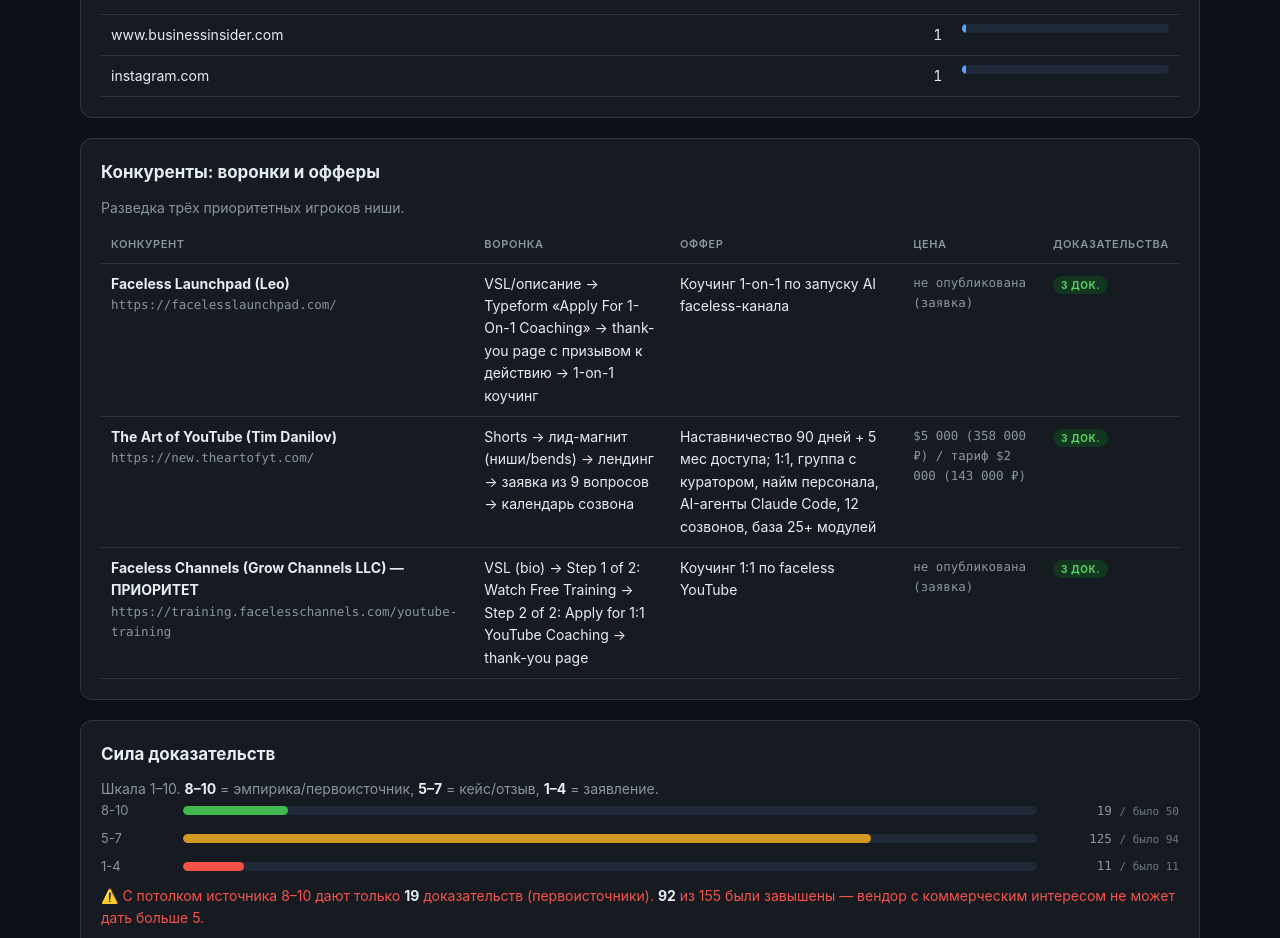
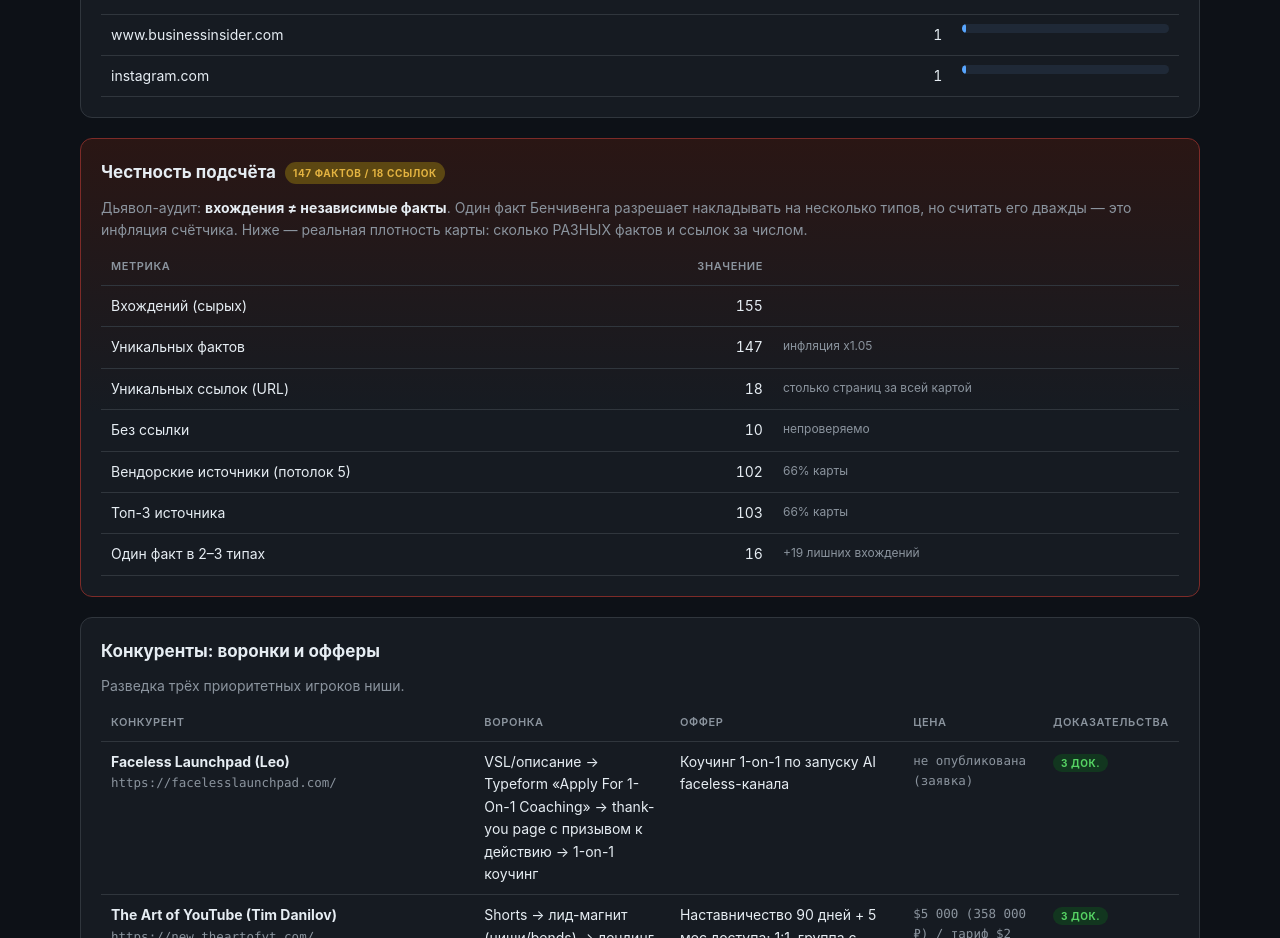
Before and after one commit to Alinskiy777/proof-map, a plain HTML site: page dash.html in a window 1280 px wide. Shown: the part 1920-2858 px from the top of the page. Drawn offline with Linux system fonts and the light colour scheme.

Commit message:
Карта доказательств: мастер-таксономия 30 типов + дьявол-аудит

```diff
--- a/dash.html
+++ b/dash.html
@@ -77,6 +77,14 @@
     <h2>Источники</h2>
     <p class="note">Откуда пришли доказательства: Reddit · конкуренты · статистика · форумы.</p>
     <table id="tblSources"><thead><tr><th>Источник</th><th class="num">Доказательств</th><th></th></tr></thead><tbody></tbody></table>
+  </div>
+
+  <div class="panel alert">
+    <h2>Честность подсчёта <span class="tag a" id="tagHonest"></span></h2>
+    <p class="note">Дьявол-аудит: <b>вхождения ≠ независимые факты</b>. Один факт Бенчивенга разрешает
+    накладывать на несколько типов, но считать его дважды — это инфляция счётчика. Ниже —
+    реальная плотность карты: сколько РАЗНЫХ фактов и ссылок за числом.</p>
+    <table id="tblHonest"><thead><tr><th>Метрика</th><th class="num">Значение</th><th></th></tr></thead><tbody></tbody></table>
   </div>
 
   <div class="panel">
@@ -200,6 +208,31 @@
   `<tr><td>${s}</td><td class="num">${n}</td><td><div class="bar"><i style="width:${(n/srcs[0][1]*100).toFixed(1)}%;background:var(--blue)"></i></div></td></tr>`).join('')
   || '<tr><td colspan="3" class="empty">нет источников</td></tr>';
 
+// ── честность подсчёта (дьявол-аудит, v0.4) ──
+const flatP = [];
+keys.forEach(k => (P[k] || []).forEach(p => flatP.push({ ...p, type: k })));
+const uniqUrl = new Set(flatP.filter(p => p.url).map(p => p.url)).size;
+const noUrlN = flatP.filter(p => !p.url).length;
+const vendorN = flatP.filter(p => p.url && /facelesslaunchpad|theartofyt|facelesschannels/i.test(p.url)).length;
+const byQ = {};
+flatP.forEach(p => { const q = p.q.slice(0, 45); (byQ[q] = byQ[q] || []).push(p.type); });
+const stretched = Object.values(byQ).filter(t => t.length > 1);
+const stretchExtra = stretched.reduce((a, t) => a + (t.length - 1), 0);
+const top3 = srcs.slice(0, 3).reduce((a, [, n]) => a + n, 0);
+const pc = n => Math.round(n / total * 100) + '%';
+const honest = [
+  ['Вхождений (сырых)', total, '', ''],
+  ['Уникальных фактов', unique, 'инфляция x' + (total / Math.max(1, unique)).toFixed(2), ''],
+  ['Уникальных ссылок (URL)', uniqUrl, 'столько страниц за всей картой', 'r'],
+  ['Без ссылки', noUrlN, 'непроверяемо', 'r'],
+  ['Вендорские источники (потолок 5)', vendorN, pc(vendorN) + ' карты', 'r'],
+  ['Топ-3 источника', top3, pc(top3) + ' карты', 'r'],
+  ['Один факт в 2–3 типах', stretched.length, '+' + stretchExtra + ' лишних вхождений', 'r'],
+];
+document.querySelector('#tblHonest tbody').innerHTML = honest.map(([l, v, f, c]) =>
+  `<tr><td class="${c === 'r' ? 'r' : ''}">${l}</td><td class="num ${c === 'r' ? 'r' : ''}">${v}</td><td style="color:var(--dim);font-size:12px">${f}</td></tr>`).join('');
+document.getElementById('tagHonest').textContent = unique + ' фактов / ' + uniqUrl + ' ссылок';
+
 document.querySelector('#tblComp tbody').innerHTML = C.map(x=>
   `<tr><td><b>${x.name}</b><div class="mono">${x.url||''}</div></td><td>${x.funnel||'—'}</td><td>${x.offer||'—'}</td><td class="mono">${x.price||'—'}</td><td>${(x.proofs||[]).length?`<span class="tag g">${x.proofs.length} док.</span>`:'<span class="tag a">нет</span>'}</td></tr>`).join('')
   || '<tr><td colspan="5" class="empty">нет данных по конкурентам</td></tr>';
```
